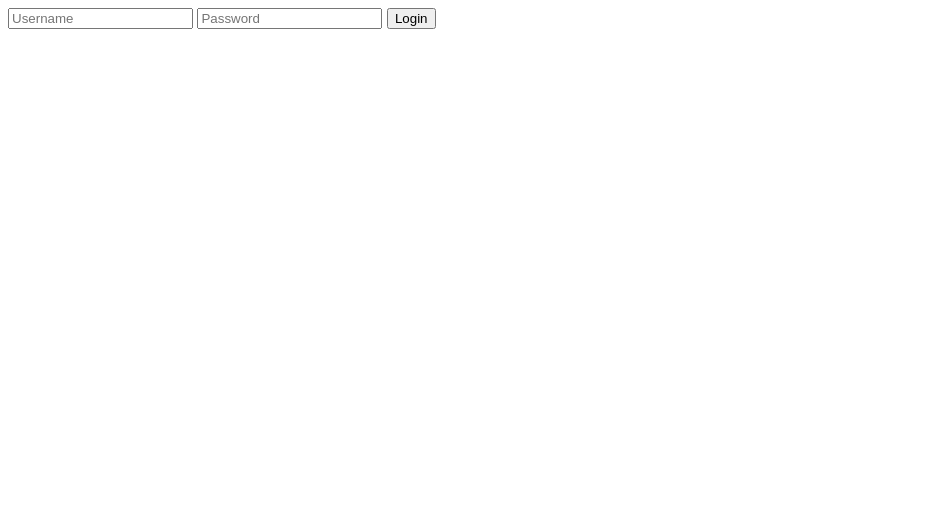
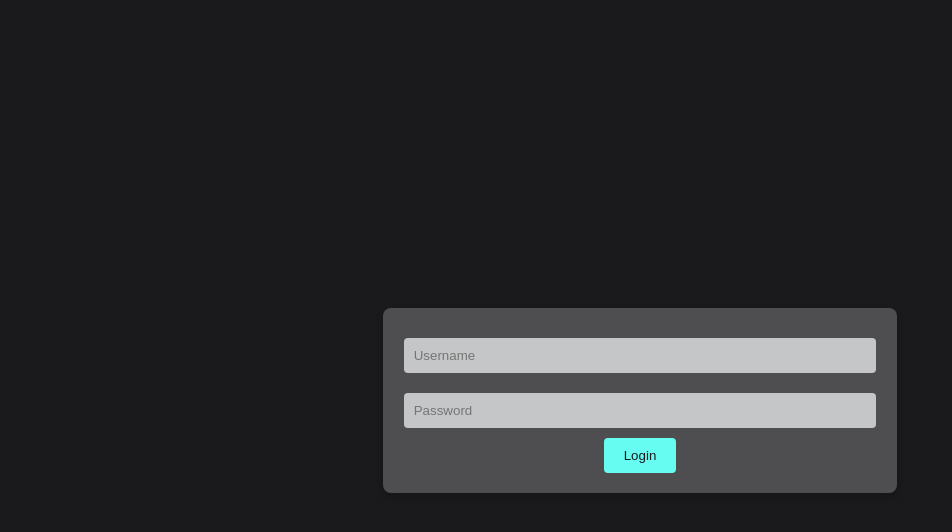
Before and after one commit to Maheeenasad/BallTracker, a website: page index.html in a window 1280 px wide. Shown: the whole page, without its empty margins (0-952 px from the left). Drawn offline with nearby package versions, Linux system fonts and the light colour scheme.

Commit message:
modified:   index.html

```diff
--- a/index.html
+++ b/index.html
@@ -5,8 +5,52 @@
   <meta name="viewport" content="width=device-width, initial-scale=1.0">
   <title>Ball Tracker</title>
   <style>
-    body { font-family: Arial, sans-serif; }
-    #canvas-container { width: 100%; height: 500px; }
+    body {
+      font-family: 'Roboto', sans-serif;
+      background: #1a1a1d;
+      color: #c5c6c7;
+      display: flex;
+      justify-content: center;
+      align-items: center;
+      height: 100vh;
+      margin: 0;
+    }
+    #login-form, #dashboard {
+      background: #4e4e50;
+      border-radius: 8px;
+      padding: 20px;
+      box-shadow: 0 4px 8px rgba(0, 0, 0, 0.2);
+      text-align: center;
+    }
+    #login-form input, #position-form input {
+      width: calc(100% - 22px);
+      padding: 10px;
+      margin: 10px 0;
+      border: none;
+      border-radius: 4px;
+      background: #c5c6c7;
+      color: #1a1a1d;
+    }
+    #login-form button, #position-form button {
+      background: #66fcf1;
+      border: none;
+      border-radius: 4px;
+      padding: 10px 20px;
+      color: #1a1a1d;
+      cursor: pointer;
+      transition: background 0.3s;
+    }
+    #login-form button:hover, #position-form button:hover {
+      background: #45a29e;
+    }
+    #canvas-container {
+      width: 100%;
+      height: 350px;
+      margin: 20px 0;
+      background: #0b0c10;
+      border-radius: 8px;
+    }
+
   </style>
 </head>
 <body>
```
